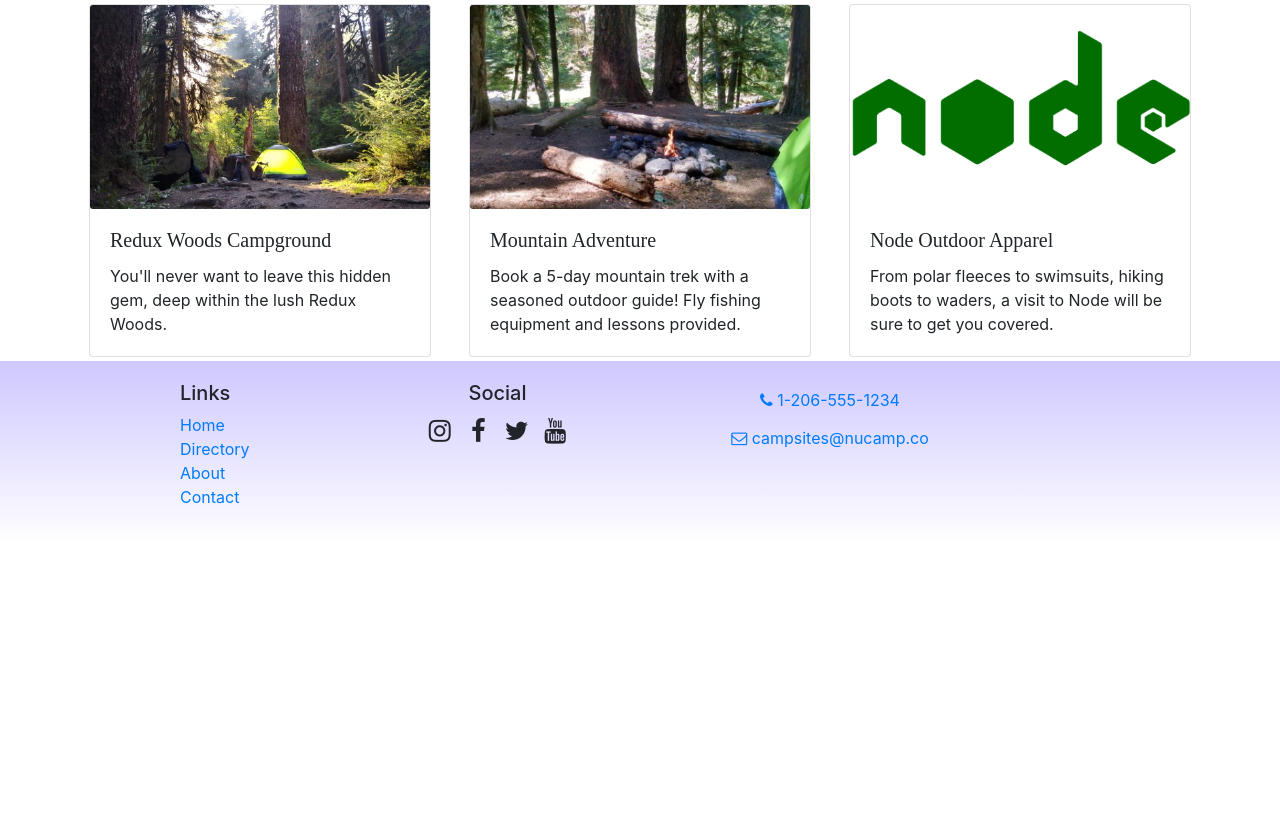
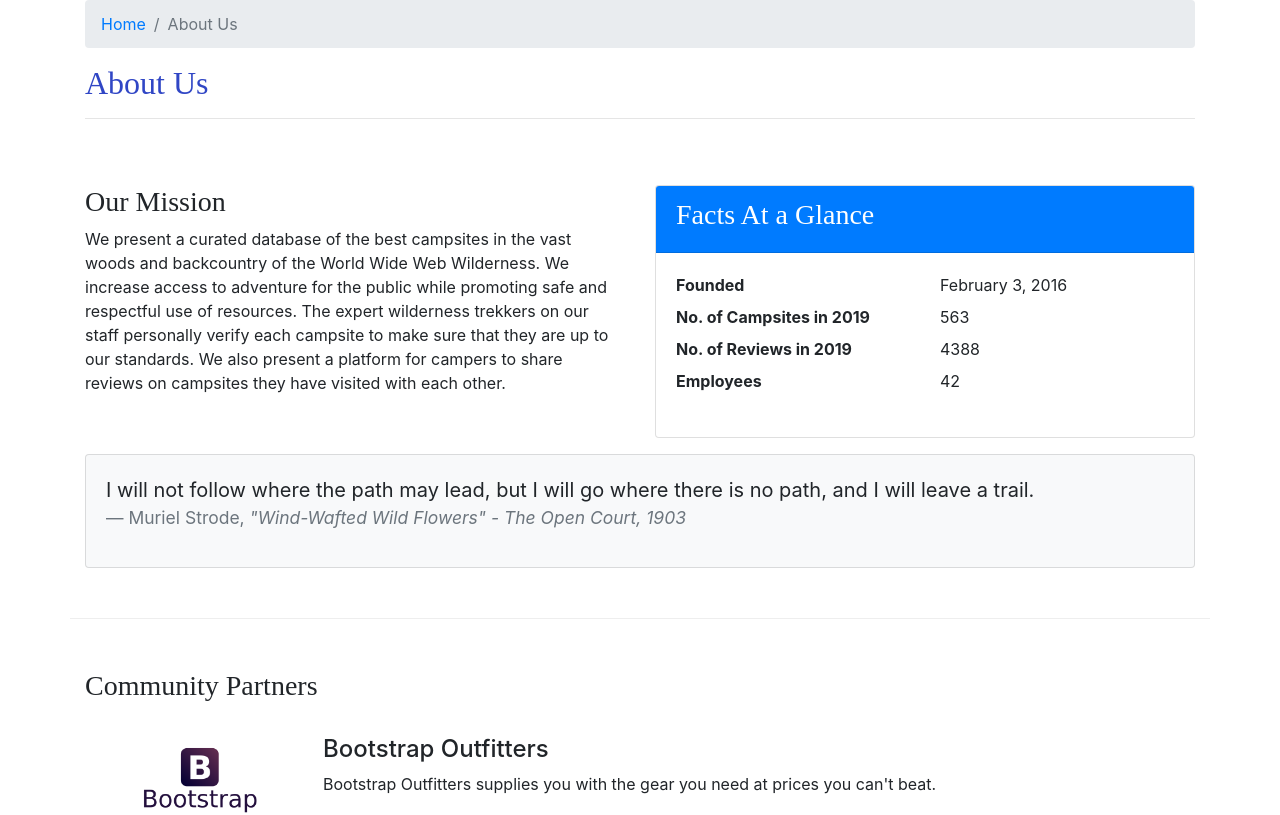
Before and after one commit to michael-falkner/nuCampSiteReact, a React (Create React App) app: page /aboutus in a window 1280 px wide. Before the commit this address led to /home. Shown: the part 320-1135 px from the top of the page. Before the commit the page ends 865 px from the top, so only its background shows below. Built offline with nearby package versions, Linux system fonts and the light colour scheme.

Commit message:
About Component Added to file

```diff
--- a/src/App.css
+++ b/src/App.css
@@ -1,15 +1,4 @@
 body {
-  font-family: "Open Sans", sans-serif;
-}
-
-.card-title {
-  font: 500 1.25rem "Lobster", cursive;
-}
-
-.card-img-overlay .card-title {
-  color: white;
-  background-color: rgba(0, 0, 0, 0.5);
-}body {
   font-family: "Open Sans", sans-serif;
 }
 
@@ -44,7 +33,6 @@
 
 .jumbotron {
   margin: 0;
-  padding: 0px;
   background-image: linear-gradient(to right, #5637DD, #3046C5, #60106B);
   color: white;
 }
--- /dev/null
+++ b/src/components/AboutComponent.js
@@ -0,0 +1,124 @@
+import React from 'react';
+import { Breadcrumb, BreadcrumbItem, Card, CardBody, CardHeader, Media } from 'reactstrap';
+import { Link } from 'react-router-dom';
+
+
+
+function About(props) {
+
+
+
+    const RenderPartner = ({partner}) =>  {
+        if (partner) {
+            return (
+            <React.Fragment>
+                <Media object src={partner.image} alt={partner.name} width="150"/>
+                <Media body className="ml-5 mb-4" >
+                    <Media heading>
+                        {partner.name}
+                    </Media>
+                    {partner.description}
+                </Media>
+            </React.Fragment>
+            );
+        } else {
+            return (
+                <div></div>
+            );
+        }
+
+}
+const partners = props.partners.map(partner => {
+    return (
+        <Media tag="li" key={partner.id}>
+            <RenderPartner partner={partner} />
+        </Media>
+    );
+});
+
+return (
+<div className="container">
+            <div className="row">
+                <div className="col">
+                    <Breadcrumb>
+                        <BreadcrumbItem><Link to="/home">Home</Link></BreadcrumbItem>
+                        <BreadcrumbItem active>About Us</BreadcrumbItem>
+                    </Breadcrumb>
+                    <h2>About Us</h2>
+                    <hr />
+                </div>
+            </div>
+            <div className="row row-content">
+                <div className="col-sm-6">
+                    <h3>Our Mission</h3>
+                    <p>We present a curated database of the best campsites in the vast woods and backcountry of the World Wide Web Wilderness. We increase access to adventure for the public while promoting safe and respectful use of resources. The expert wilderness trekkers on our staff personally verify each campsite to make sure that they are up to our standards. We also present a platform for campers to share reviews on campsites they have visited with each other.</p>
+                </div>
+                <div className="col-sm-6">
+                    <Card>
+                        <CardHeader className="bg-primary text-white"><h3>Facts At a Glance</h3></CardHeader>
+                        <CardBody>
+                            <dl className="row">
+                                <dt className="col-6">Founded</dt>
+                                <dd className="col-6">February 3, 2016</dd>
+                                <dt className="col-6">No. of Campsites in 2019</dt>
+                                <dd className="col-6">563</dd>
+                                <dt className="col-6">No. of Reviews in 2019</dt>
+                                <dd className="col-6">4388</dd>
+                                <dt className="col-6">Employees</dt>
+                                <dd className="col-6">42</dd>
+                            </dl>
+                        </CardBody>
+                    </Card>
+                </div>
+                <div className="col">
+                    <Card className="bg-light mt-3">
+                        <CardBody>
+                            <blockquote className="blockquote">
+                                <p className="mb-0">I will not follow where the path may lead, but I will go where there is no path, and I will leave a trail.</p>
+                                <footer className="blockquote-footer">Muriel Strode,{' '}
+                                    <cite title="Source Title">"Wind-Wafted Wild Flowers" -
+                                    The Open Court, 1903</cite>
+                                </footer>
+                            </blockquote>
+                        </CardBody>
+                    </Card>
+                </div>
+            </div>
+            <div className="row row-content">
+                <div className="col-12">
+                    <h3>Community Partners</h3>
+                </div>
+                <div className="col mt-4">
+                    <Media list>
+                        {partners}
+                    </Media>
+                </div>
+            </div>
+        </div>
+
+);
+}
+
+// function RenderPartner({partner}) =>  {
+//         if (partner) {
+//             return (
+//             <React.Fragment>
+//                 <Media object src={partner.image} alt={partner.name} width="150"/>
+//                 <Media body className="ml-5 mb-4" >
+//                     <Media heading>
+//                         {partner.name}
+//                     </Media>
+//                     {partner.description}
+//                 </Media>
+//                 <h2>True</h2>
+//             </React.Fragment>
+//             );
+//         } else {
+//             return (
+//                 <div></div>
+//             );
+//         }
+
+// }
+
+export default About;
--- a/src/components/MainComponent.js
+++ b/src/components/MainComponent.js
@@ -8,9 +8,11 @@
 import { Switch, Route, Redirect } from 'react-router-dom';
 import Contact from './ContactComponent';
 import Footer from './FooterComponent';
+import About from './AboutComponent';
 import { COMMENTS } from '../shared/comments';
 import { PARTNERS } from '../shared/partners';
 import { PROMOTIONS } from '../shared/promotions';
+
 
 class Main extends Component {
     constructor(props) {
@@ -54,6 +56,7 @@
                         <Route exact path='/directory' render={() => <Directory campsites={this.state.campsites} />} />
                         <Route path='/directory/:campsiteId' component={CampsiteWithId} />
                         <Route exact path='/contactus' component={Contact} />
+                        <Route exact path='/aboutus' render={() => <About partners={this.state.partners} />} />
                         <Redirect to='/home' />
                     </Switch>
                     <Footer />
```
